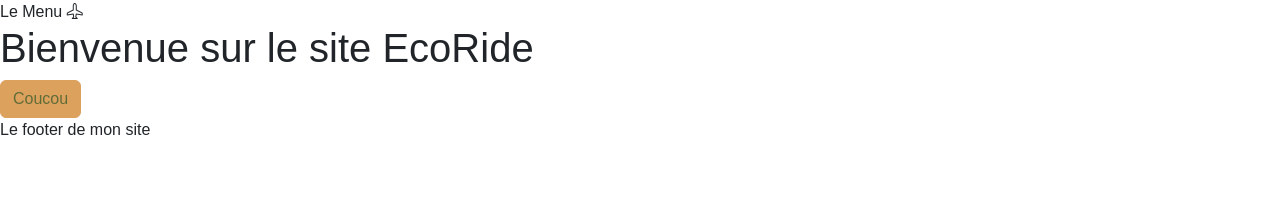
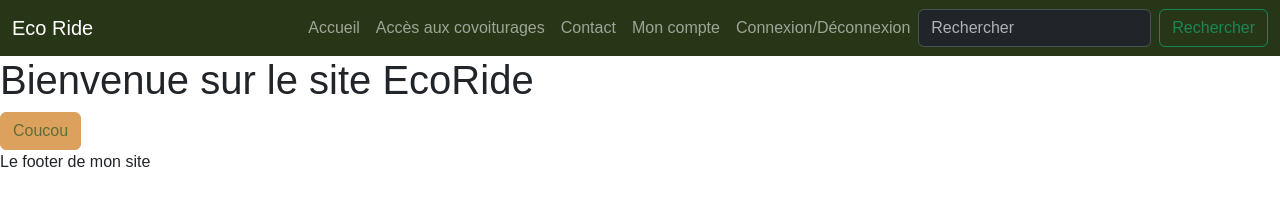
Before and after one commit to Sarahdeb1305/EcoRideFront, a website with bundled scripts: page index.html in a window 1280 px wide. Built offline with nearby package versions, Linux system fonts and the light colour scheme; files whose address does not match are found by name.

Commit message:
Add site header

```diff
--- a/index.html
+++ b/index.html
@@ -14,7 +14,57 @@
     <title>Document</title>
   </head>
   <body>
-    <header>Le Menu <i class="bi bi-airplane"></i></header>
+    <header>
+      <nav class="navbar navbar-expand-lg bg-dark" data-bs-theme="dark">
+        <div class="container-fluid">
+          <a class="navbar-brand" href="/">Eco Ride</a>
+          <button
+            class="navbar-toggler"
+            type="button"
+            data-bs-toggle="collapse"
+            data-bs-target="#navbarSupportedContent"
+            aria-controls="navbarSupportedContent"
+            aria-expanded="false"
+            aria-label="Toggle navigation"
+          >
+            <span class="navbar-toggler-icon"></span>
+          </button>
+          <div class="collapse navbar-collapse" id="navbarSupportedContent">
+            <ul class="navbar-nav ms-auto mb-2 mb-lg-0">
+              <li class="nav-item">
+                <a class="nav-link" aria-current="page" href="/">Accueil</a>
+              </li>
+              <li class="nav-item">
+                <a class="nav-link" href="#">Accès aux covoiturages</a>
+              </li>
+              </li>
+              <li class="nav-item">
+                <a class="nav-link" href="#">Contact</a>
+              </li>
+              <li class="nav-item">
+                <a class="nav-link" href="#">Mon compte</a>
+              </li>
+              <li class="nav-item">
+                <a class="nav-link" href="#">Connexion/Déconnexion</a>
+              </li>
+            </ul>
+
+
+            <form class="d-flex" role="search">
+              <input
+                class="form-control me-2"
+                type="search"
+                placeholder="Rechercher"
+                aria-label="Rechercher"
+              />
+              <button class="btn btn-outline-success" type="submit">
+                Rechercher
+              </button>
+            </form>
+          </div>
+        </div>
+      </nav>
+    </header>
 
     <main id="main-page">
       <!--le contenu de la page sera injecté ici-->
```
Also changed, not shown: Eco Ride/carte.jpg (added), Eco Ride/chauffeur.jpg (added), Eco Ride/hero-scene.jpg (added), Eco Ride/route.jpg (added), Eco Ride/trajets.jpg (added).
